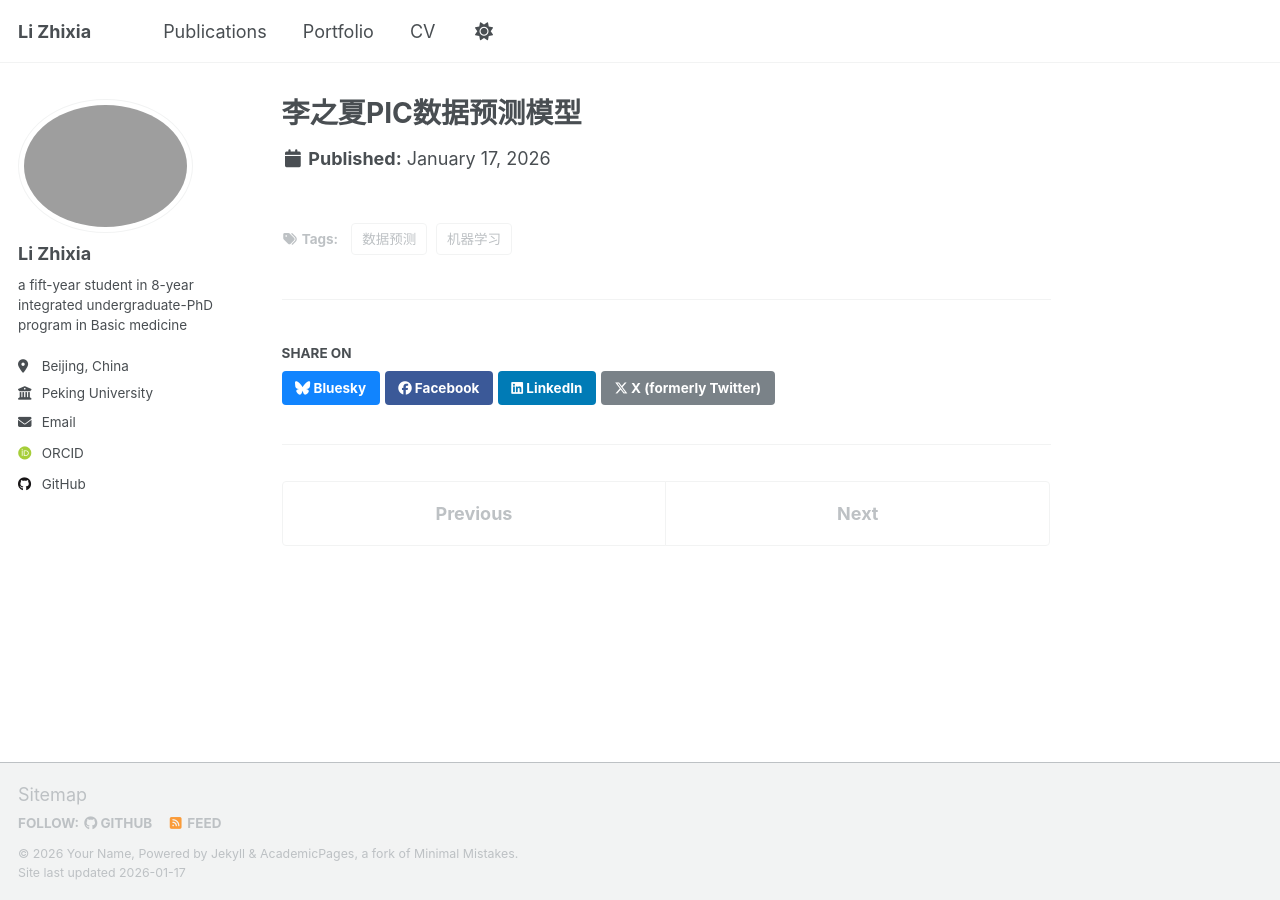
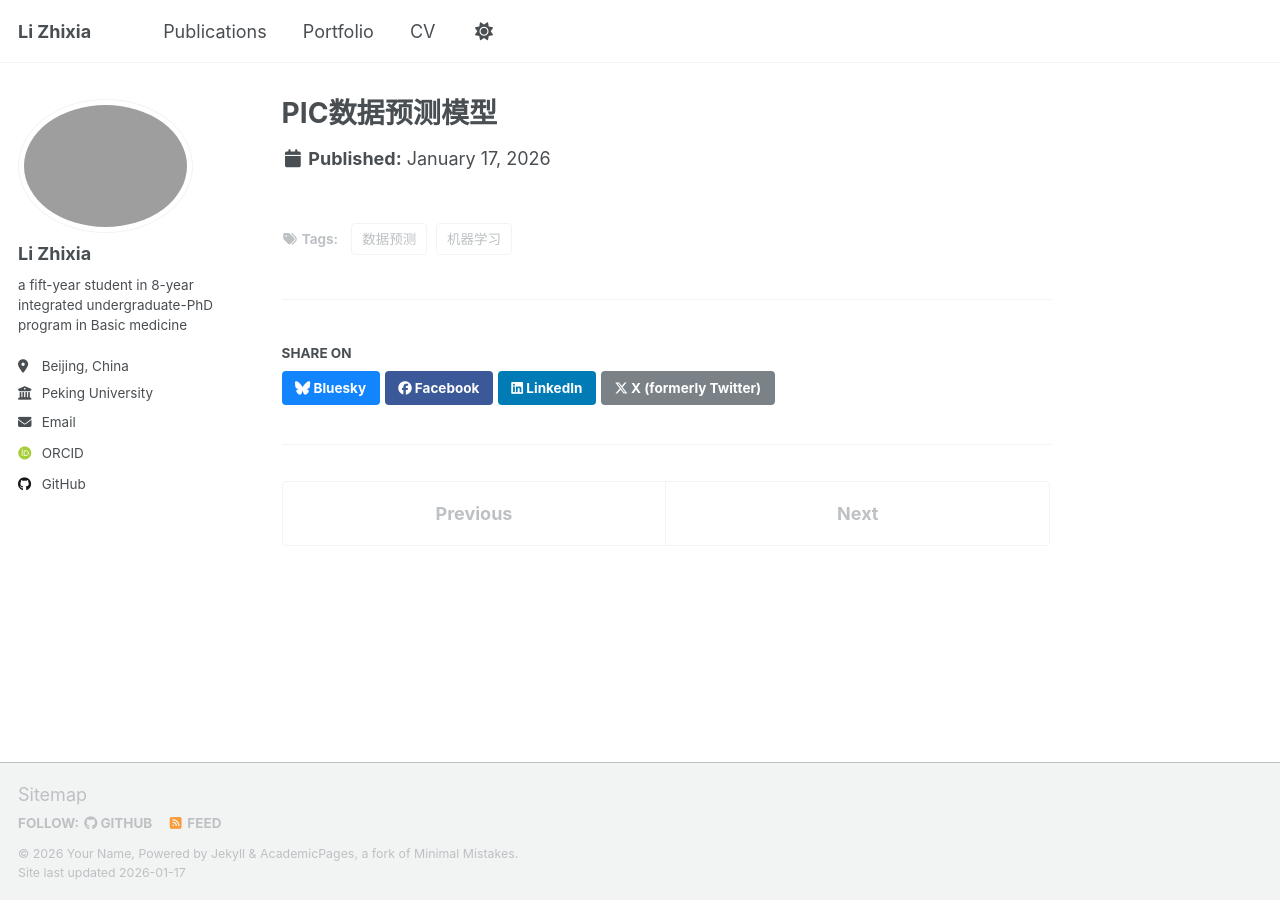
Before and after one commit to lizhixia923-oss/lizhixia923-oss.github.io, a Jekyll site: the page built from _portfolio/portfolio3.md, in a window 1280 px wide. Built offline with Jekyll 4.4.1, drawn with Linux system fonts in a browser that asks for light colours; some web fonts are replaced; a script that is not in the unit is left out.

Commit message:
Update portfolio3.md

```diff
--- a/_portfolio/portfolio3.md
+++ b/_portfolio/portfolio3.md
@@ -1,10 +1,10 @@
 ---
-title: "李之夏PIC数据预测模型"
+title: "PIC数据预测模型"
 collection: portfolio
 type: "Machine Learning"
 permalink: /portfolio/lzx-pic-prediction
 date: 2026-01-17
-excerpt: "构建李之夏PIC数据预测模型，用于相关数据的预测。"
+excerpt: "构建PIC数据预测模型，用于相关数据的预测。"
 header:
   teaser: /images/shap_bea.png
 tags:
```
